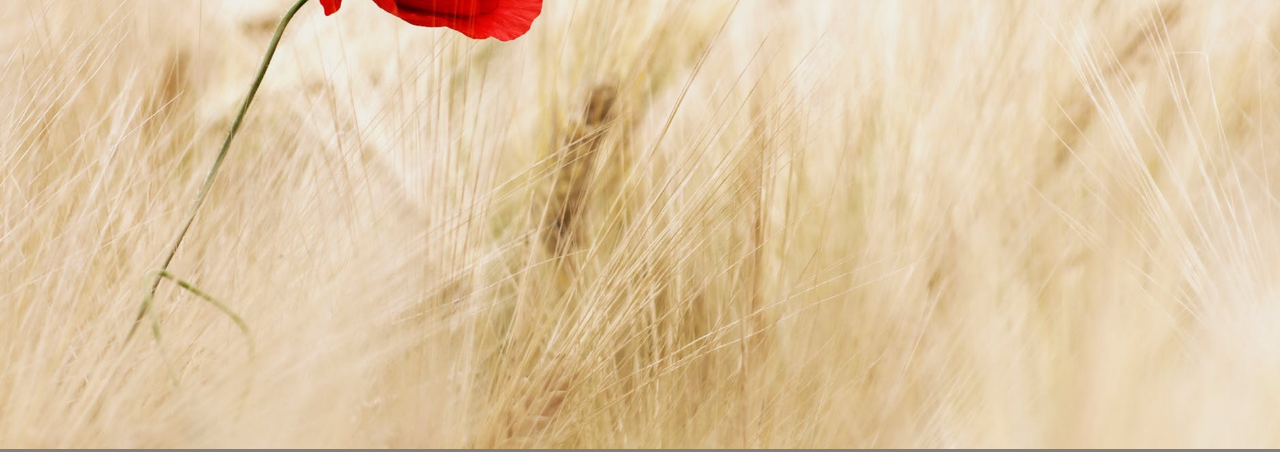
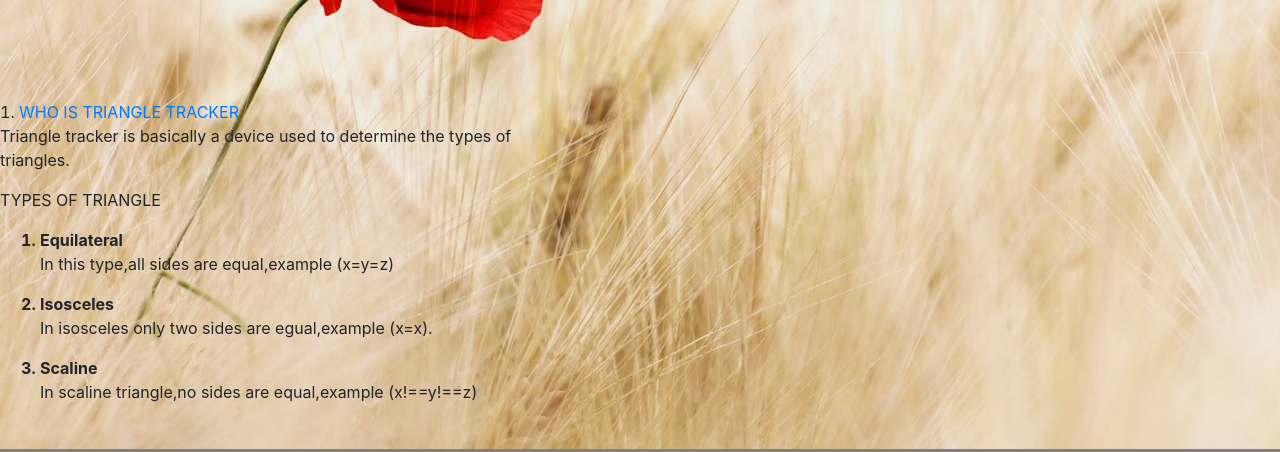
Before and after one commit to cliffnyendwe/my-triangle-tracker, a plain HTML site: page index.html in a window 1280 px wide. Shown: the part 348-800 px from the top of the page. Drawn offline with nearby package versions, Linux system fonts and the light colour scheme.

Commit message:
Add changes in styles.css

```diff
--- a/css/styles.css
+++ b/css/styles.css
@@ -8,4 +8,22 @@ body{
   background-size: cover;
   background-color: grey;
   text-align: center;
+
 }
+nav {
+  margin-bottom: 0;
+}
+#triangle-tracker{
+  padding-top:30%;
+  text-align:left;
+  list-style-type: lower-roman;
+
+}
+li{
+  list-style-type:roman;
+}
+.column {
+  width: 40%;
+  float: left;
+  margin-top: 5%;
+}
--- a/index.html
+++ b/index.html
@@ -7,10 +7,25 @@
   </head>
 
   <body>
-    <div class="line1">
+    <div id="triangle-tracker" class="column">
+      <nav>
+        <li><a href="who-is-triangle-tracker">WHO IS TRIANGLE TRACKER</a></li>
+      </nav>
+      <p>Triangle tracker is basically a device used to determine the types of triangles.</p>
+      <p>TYPES OF TRIANGLE</p>
+      <ul>
+        <b><li>Equilateral</li></b>
+        <p>In this type,all sides are equal,example (x=y=z)</p>
+        <b><li>Isosceles</li></b>
+        <p>In isosceles only two sides are egual,example (x=x).</p>
+        <b><li>Scaline</li></b>
+        <p>In scaline triangle,no sides are equal,example (x!==y!==z)</p>
+      </ul>
+    </div>
+    <div class="column">
         <h1>TRIANGLE TRACKER</h>
-    </div>
       <form>
+       <form class="" action="index.html" method="post">
         <label class="form-control-sm d-inline-block my-2" for="number">Triangle</label>
         <input class="form-control-sm d-inline-block my-2" type="text" name="number" id="triangle-side1"><br>
         <input class="form-control-sm d-inline-block my-2" type="text" name="number" id="triangle-side2"><br>
@@ -18,6 +33,7 @@
         <input class="form-control-sm d-inline-block btn btn-info my-2" type="button" value="SUBMIT" onclick="typeOfTriangle()">
       </form>
        <p class="d-none" value="" id="answer"></p>
+    </div>
   </body>
     <script src="js/script.js"></script>
 </html>
```
Lines whose indentation alone changed are shown as unchanged.
